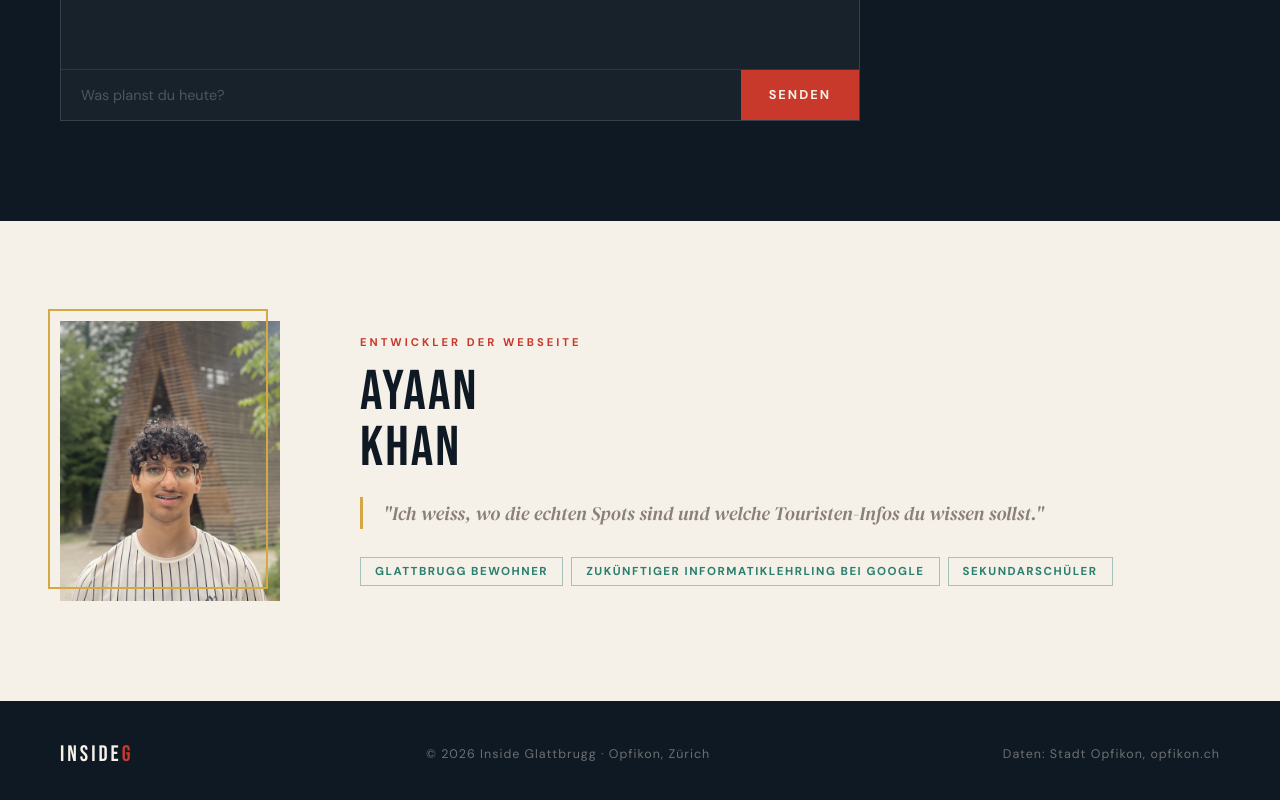
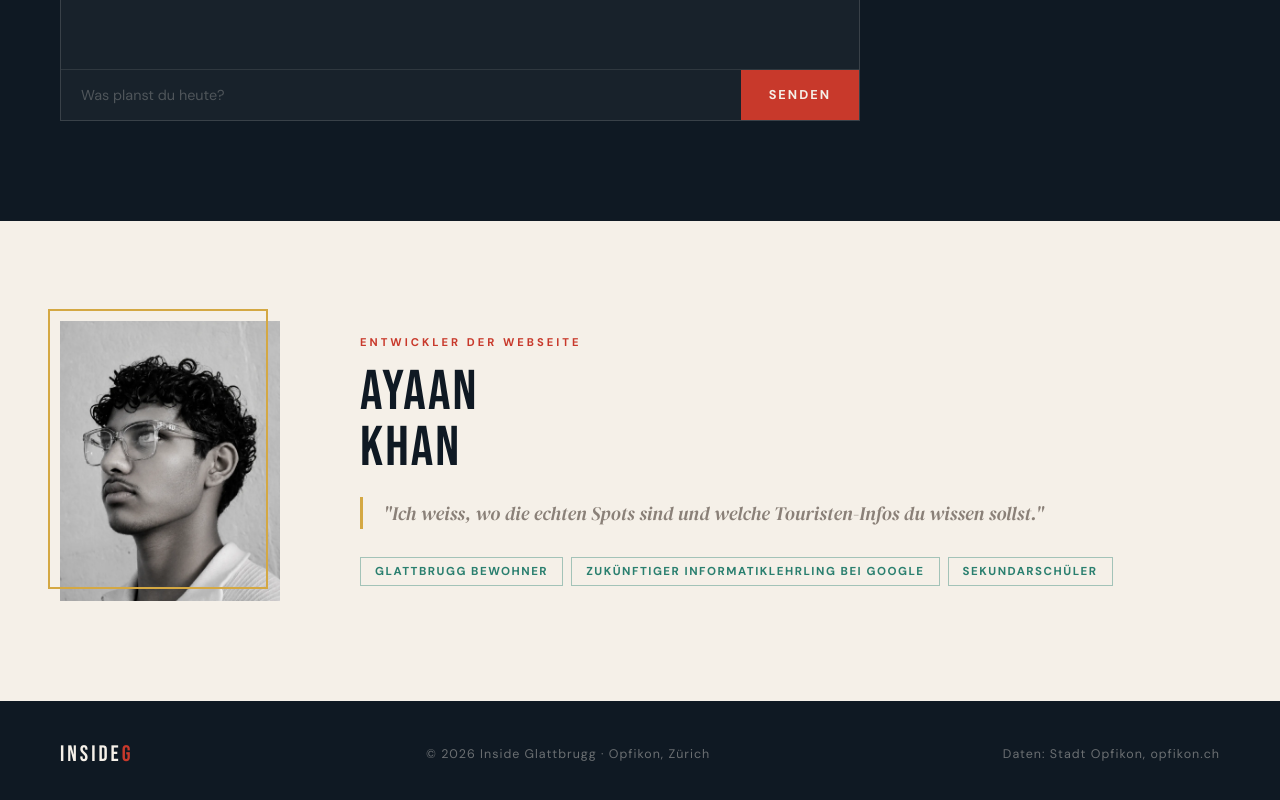
Before and after one commit to Ayaan-software1/Inside-glattbrugg, a plain HTML site: page index.html in a window 1280 px wide. Shown: the part 5280-6080 px from the top of the page. Drawn offline with nearby package versions, Linux system fonts and the light colour scheme.

Commit message:
Swap guide portrait with portfolio photo, sync pending local edits
Replace ayaan.png under the AI guide/chatbot section with
Ayaan_Portrait.webp (same portrait used on the portfolio site), and
bring in accumulated local changes to app.js, style.css, index.html,
plus the favicon pack and theater.svg that had not yet been pushed.

Co-Authored-By: Claude Sonnet 5 <noreply@anthropic.com>
Claude-Session: https://claude.ai/code/session_015UniJYuDtPMf8b4xpYiMVs

```diff
--- a/app.js
+++ b/app.js
@@ -45,7 +45,7 @@ document.querySelectorAll('.fade-in').forEach(element => {
 });
 
 
-// ── AI CHAT ──
+// ──ki chat code hier ──
 
 const messagesEl = document.querySelector('#aiMessages');
 const inputEl = document.querySelector('#aiInput');
--- a/index.html
+++ b/index.html
@@ -445,7 +445,7 @@
 <!-- GUIDE -->
 <section class="guide-section">
   <div class="guide-img-wrap">
-  <img src="ayaan.png" alt="Ayaan Khan" class="guide-img">
+  <img src="Ayaan_Portrait.webp" alt="Ayaan Khan" class="guide-img">
   <div class="guide-accent"></div>
 </div>
   <div class="guide-info fade-in">
```
Also changed, not shown: Ayaan_Portrait.webp (added), ayaan.png (deleted), inside_glattbrugg_favicon_pack/favicon-128x128.png (added), inside_glattbrugg_favicon_pack/favicon-16x16.png (added), inside_glattbrugg_favicon_pack/favicon-180x180.png (added), inside_glattbrugg_favicon_pack/favicon-192x192.png (added), inside_glattbrugg_favicon_pack/favicon-256x256.png (added), inside_glattbrugg_favicon_pack/favicon-32x32.png (added), inside_glattbrugg_favicon_pack/favicon-48x48.png (added), inside_glattbrugg_favicon_pack/favicon-512x512.png (added), inside_glattbrugg_favicon_pack/favicon-64x64.png (added), inside_glattbrugg_favicon_pack/favicon-html-code.txt (added), inside_glattbrugg_favicon_pack/favicon.ico (added), inside_glattbrugg_favicon_pack/favicon.svg (added), 3 more files.
